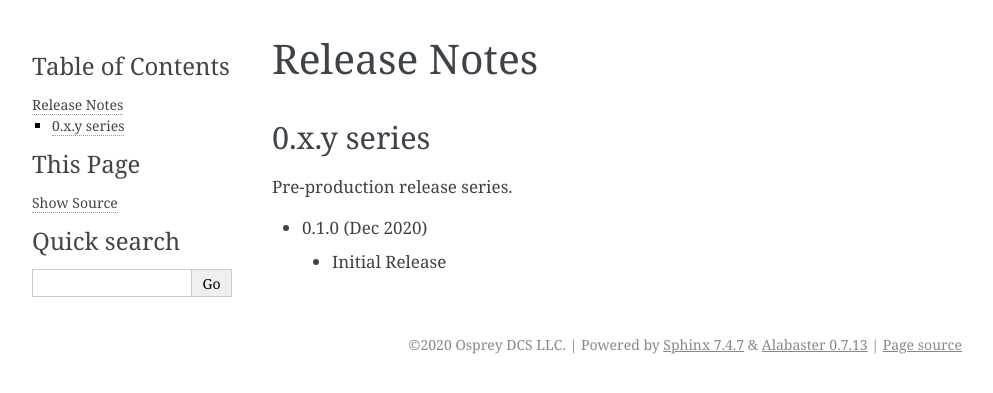
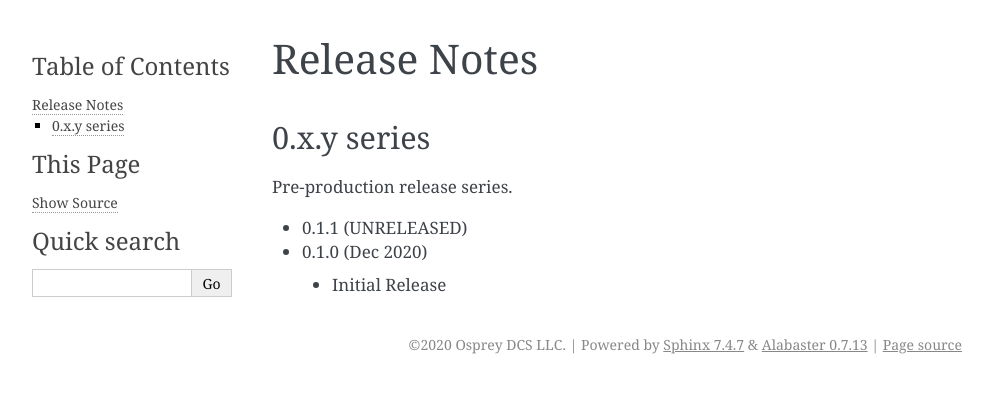
Before and after one commit to epics-base/pvxs, a Sphinx documentation site: the page built from documentation/releasenotes.rst, in a window 1280 px wide. Shown: the top 393 px of the page, without its empty margins (148-1141 px from the left). Built offline with Sphinx 7.4.7, drawn with Linux system fonts in a browser that asks for light colours.

Commit message:
prepare for 0.1.1

```diff
--- a/documentation/releasenotes.rst
+++ b/documentation/releasenotes.rst
@@ -8,6 +8,8 @@ Release Notes
 
 Pre-production release series.
 
+* 0.1.1 (UNRELEASED)
+
 * 0.1.0 (Dec 2020)
 
  * Initial Release
```
Also changed, not shown: 1 other file.
